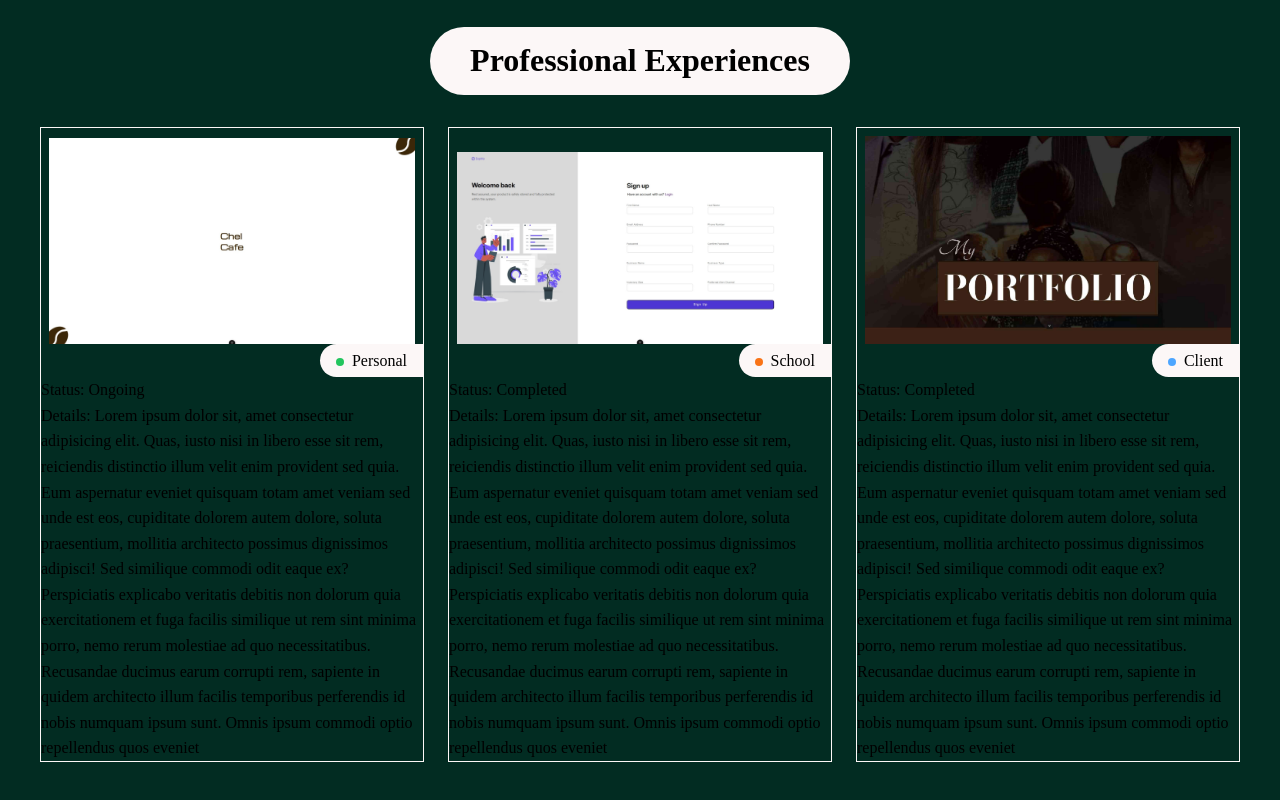
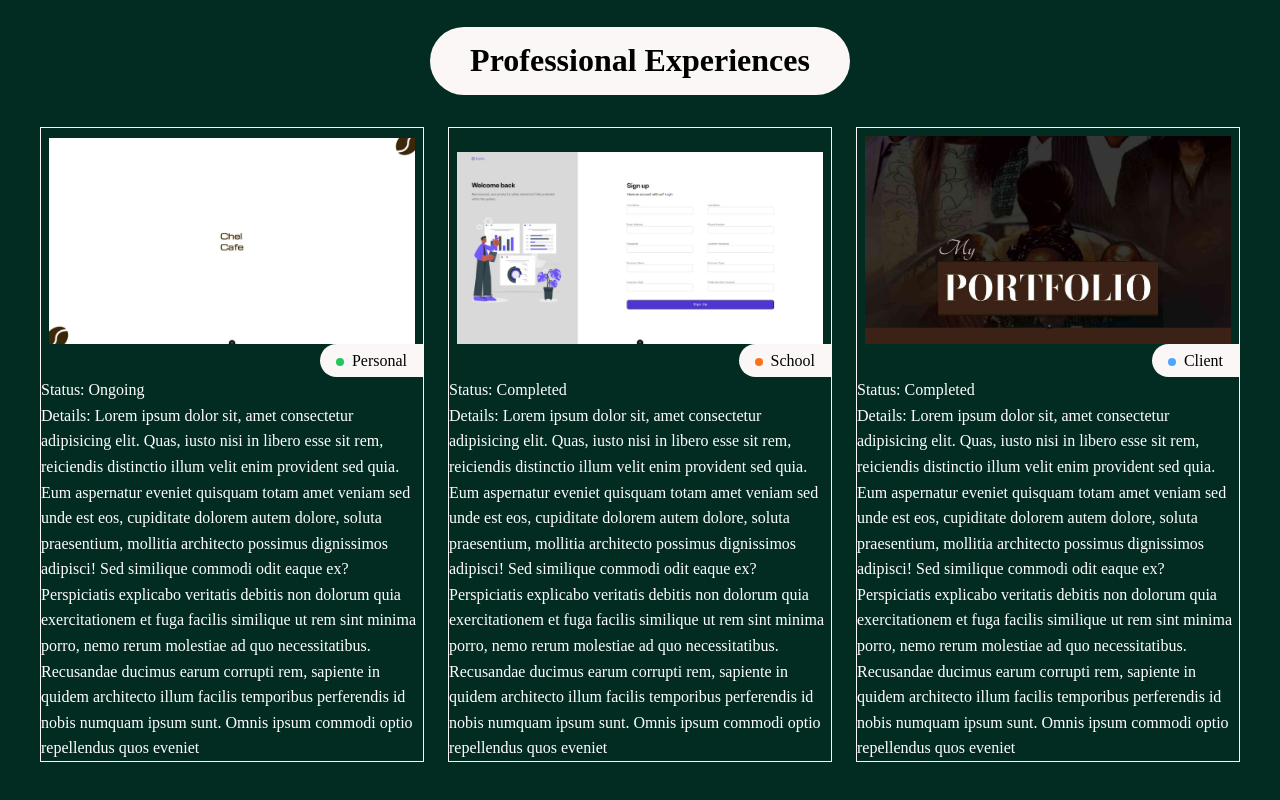
Before and after one commit to Lovethrech/my-main-portfolio, a Vue app: page / in a window 1280 px wide. Shown: the part 1536-2336 px from the top of the page. Built offline with nearby package versions, Linux system fonts and the light colour scheme.

Commit message:
working on the home-about components.

```diff
--- a/src/components/home/project/HomeProjectBox.vue
+++ b/src/components/home/project/HomeProjectBox.vue
@@ -72,4 +72,7 @@ const {homeProjectBoxDescItems}=defineProps(['homeProjectBoxDescItems']);
     height: 1vh;
     border-radius: 50%;
 }
+.home-project-box-project-desc{
+    color: #ffffff;
+}
 </style>
```
